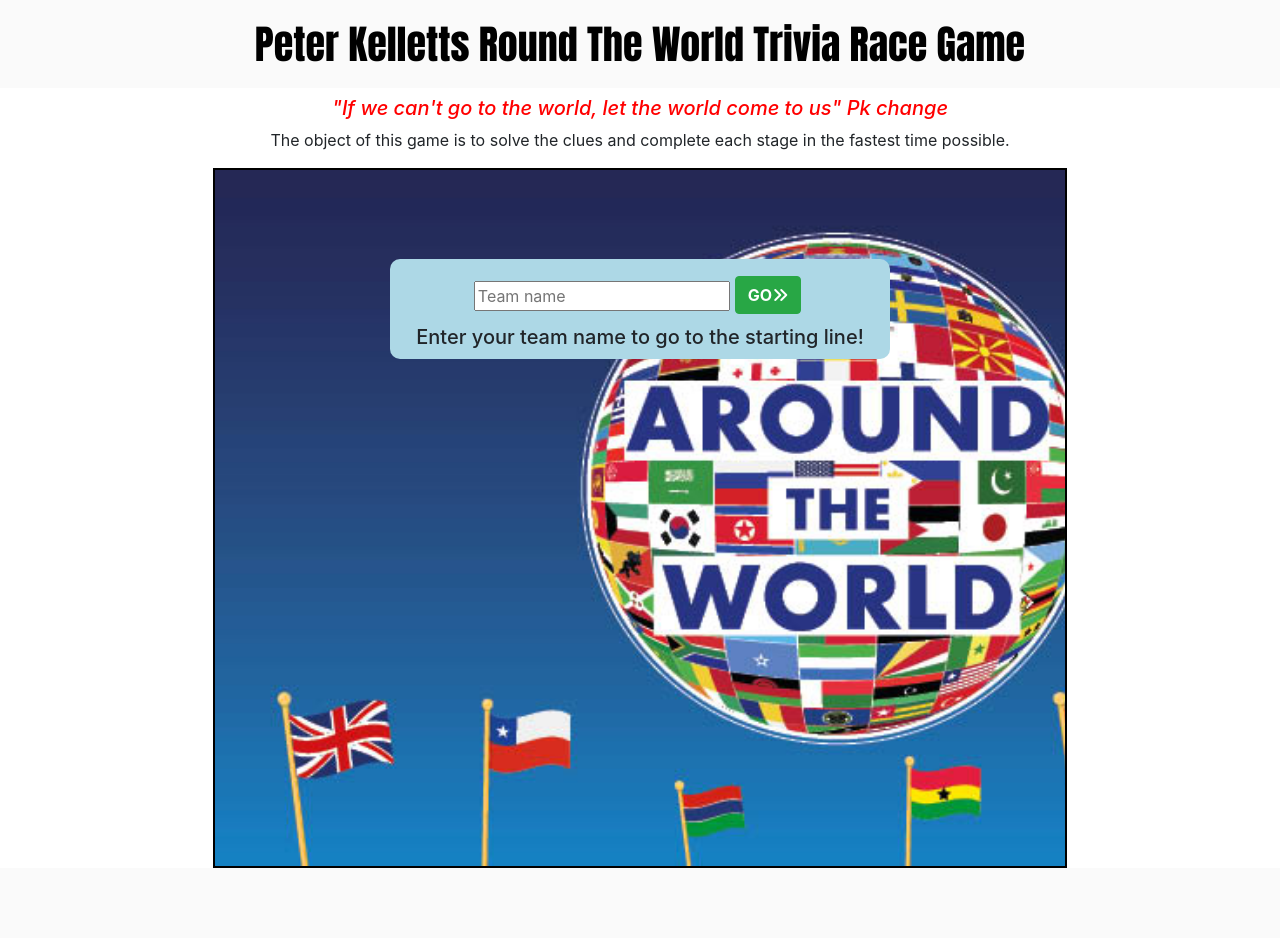
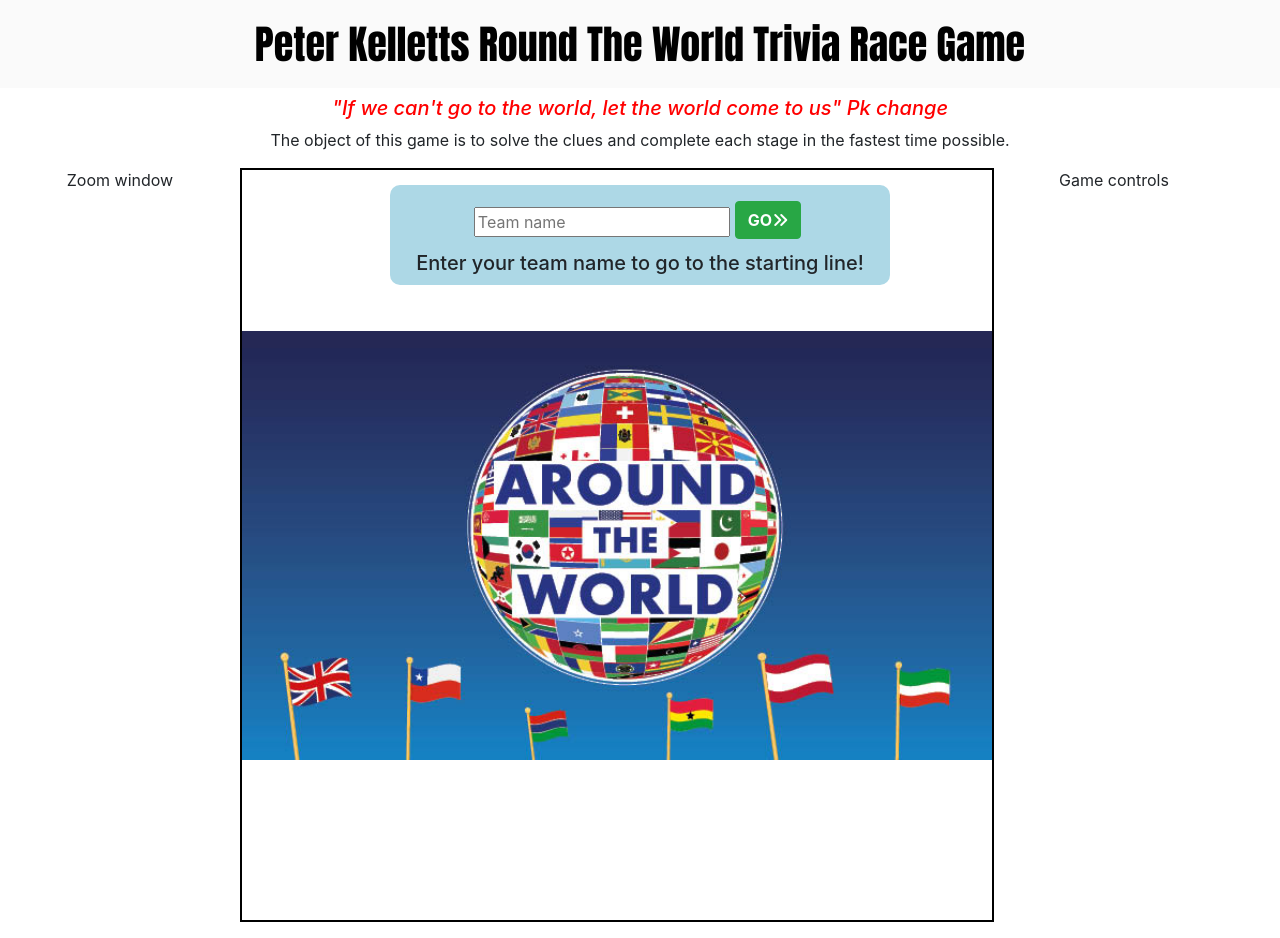
Before and after one commit to PeterKellett/race-the-world-1, a Flask app: page / in a window 1280 px wide. Before the commit the page ends 868 px from the top, so only its background shows below. Run offline with Flask 2, Linux system fonts and the light colour scheme; data that the repository does not hold is empty; some libraries are stand-ins or nearby versions.

Commit message:
Set initial div dimensions

```diff
--- a/static/css/style.css
+++ b/static/css/style.css
@@ -1,6 +1,7 @@
 @import url('https://fonts.googleapis.com/css2?family=Anton&family=Permanent+Marker&display=swap');
 
 body {
+    max-height: 100vH;
     background-color: #fff;
     padding:0;
 }
@@ -35,6 +36,26 @@ h5 em {
 p {
     text-align: center;
 }
+
+.zoom-window {
+    display: inline-block;
+}
+
+.game-board {
+    display: inline-block;
+    background-image: url('../images/aroundTheWorld.jpg');
+    background-size: contain;
+    background-position: center;
+    background-repeat: no-repeat;
+    border: solid black 2px;
+    margin-bottom: 1rem;
+}
+
+.game-controls {
+    display: inline-block;
+}
+
+
 
 #start {
     width: 100%;
@@ -82,19 +103,12 @@ p {
     border: solid black 2px;
 }
 
-.canvas1 {
-    background-image: url('../images/aroundTheWorld.jpg');
-    background-size: cover;
-    height: 700px;
-    width: 100%;
-    background-repeat: no-repeat;
-    border: solid black 2px;
-}
+
 
 .center {
   margin: 0;
   position: absolute;
-  top: 20%;
+  top: 25%;
   left: 50%;
   -ms-transform: translate(-50%, -50%);
   transform: translate(-50%, -50%);
--- /dev/null
+++ b/static/js/main.js
@@ -0,0 +1,16 @@
+$(document).ready(function () {
+      console.log("main.js Document ready!");
+      setGridSize();
+      $(window).resize(setGridSize);
+
+      function setGridSize() {
+          var windowWidth = window.innerWidth-50;
+          var windowHeight = window.innerHeight;
+          var gameBoardWidth = windowHeight-50;
+          console.log("windowWidth = ", windowWidth);
+          console.log("windowHeight = ", windowHeight);
+          $('.zoom-window').height(gameBoardWidth).width((windowWidth-gameBoardWidth)/2);
+          $('.game-board').height(gameBoardWidth).width(gameBoardWidth);
+          $('.game-controls').height(gameBoardWidth).width((windowWidth-gameBoardWidth)/2);
+      }
+    });
--- a/templates/base.html
+++ b/templates/base.html
@@ -58,27 +58,7 @@
       src="https://kit.fontawesome.com/5522ae6586.js"
       crossorigin="anonymous"
     ></script>
-    <script type="text/javascript">
-    $(document).ready(function (clues) {
-      console.log("Document ready!");
+    <script src="{{ url_for('static', filename='js/main.js') }}"></script>
 
-      $("#start").click(function () {
-        $(this).hide();
-        $("#counter").show();
-        $(".card.clue").first().show();
-      });
-
-      $(".answer-button").click(function(data) {
-          console.log("Answer button clicked");
-          console.log(data.question);
-          //$('.container .row:visible').last().next('.row:hidden').slideDown();
-          $(this).hide();
-
-          $(".card.clue:visible").last().css("background-color","#c4f2b7");
-          $(".card.clue:visible").last().next(".clue:hidden").show();
-      });
-
-    });
-  </script>
   </body>
 </html>
--- a/templates/home.html
+++ b/templates/home.html
@@ -8,15 +8,11 @@
     </p>
 
     <div class="row">
-      <div class="col-2 clues">
-
-
-
-
-
+      <div class="zoom-window">
+        <p>Zoom window</p>
       </div>
 
-      <div class="col-8 canvas1">
+      <div class="game-board">
         <div class="center">
           <form method="POST" class="form-inline justify-content-center">
             <label class="sr-only" for="inlineFormInputName2">Name</label>
@@ -35,29 +31,11 @@
           </form>
         </div>
       </div>
-      <div class="col-2">
-        <div class="row justify-content-center">
 
-        </div>
-        <div class="row justify-content-center"></div>
+      <div class="game-controls">
+        <p>Game controls</p>
       </div>
     </div>
   </div>
-  <script>
-    function myMap() {
-      var mapProp = {
-        center: new google.maps.LatLng(51.508742, -0.12085),
-        zoom: 2,
-      };
-      var map = new google.maps.Map(
-        document.getElementById("googleMap"),
-        mapProp
-      );
-      var dublin = { lat: 53.347234, lng: -6.259278 };
-      var marker = new google.maps.Marker({ position: dublin, map: map });
-    }
-  </script>
-
-  <script src="https://maps.googleapis.com/maps/api/js?key=AIzaSyBoU38Bi9RaqnX0R46KvqIBbWsTO0Mf6ms&callback=myMap"></script>
   {% endblock%}
 </html>
```
Also changed, not shown: js/main.js (deleted).
